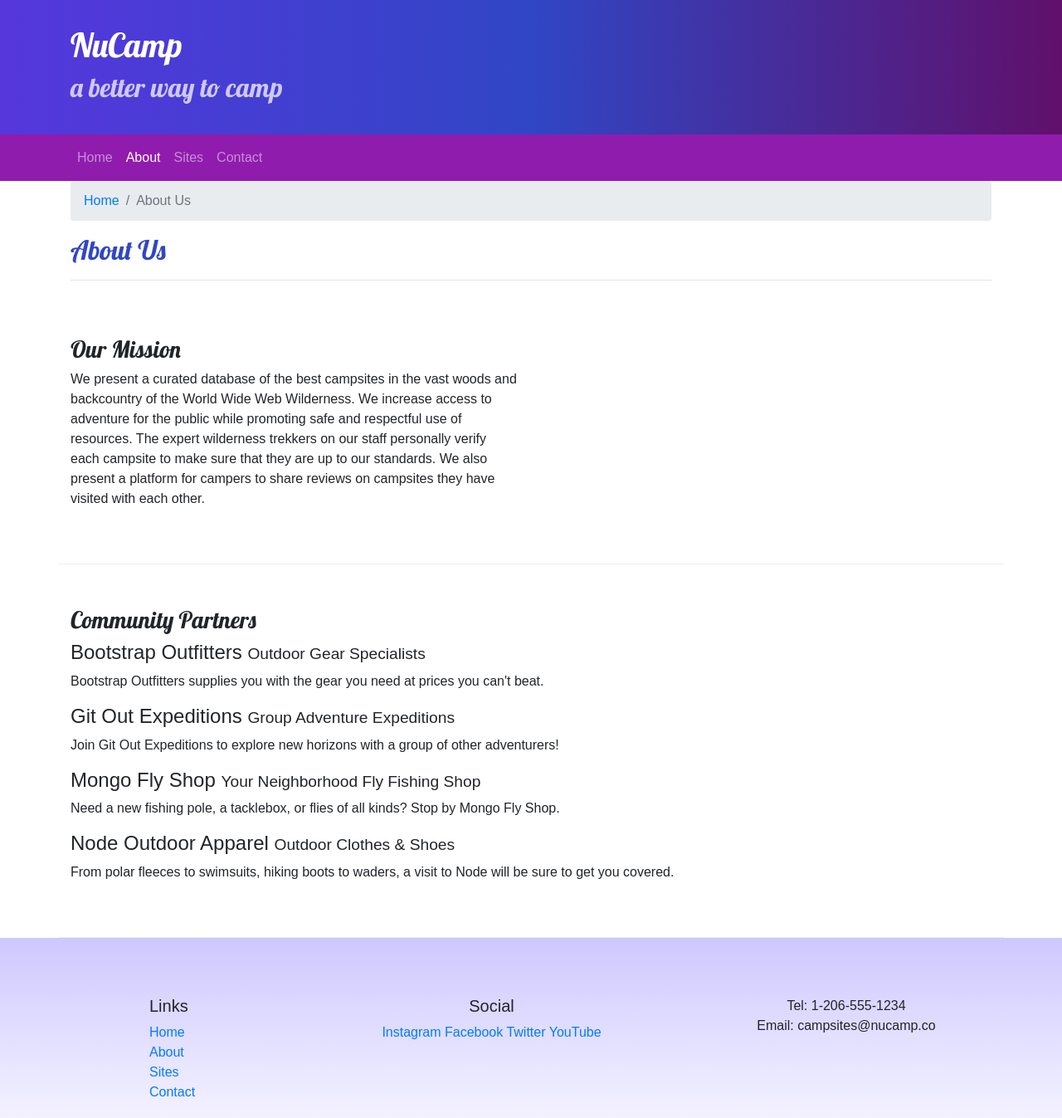
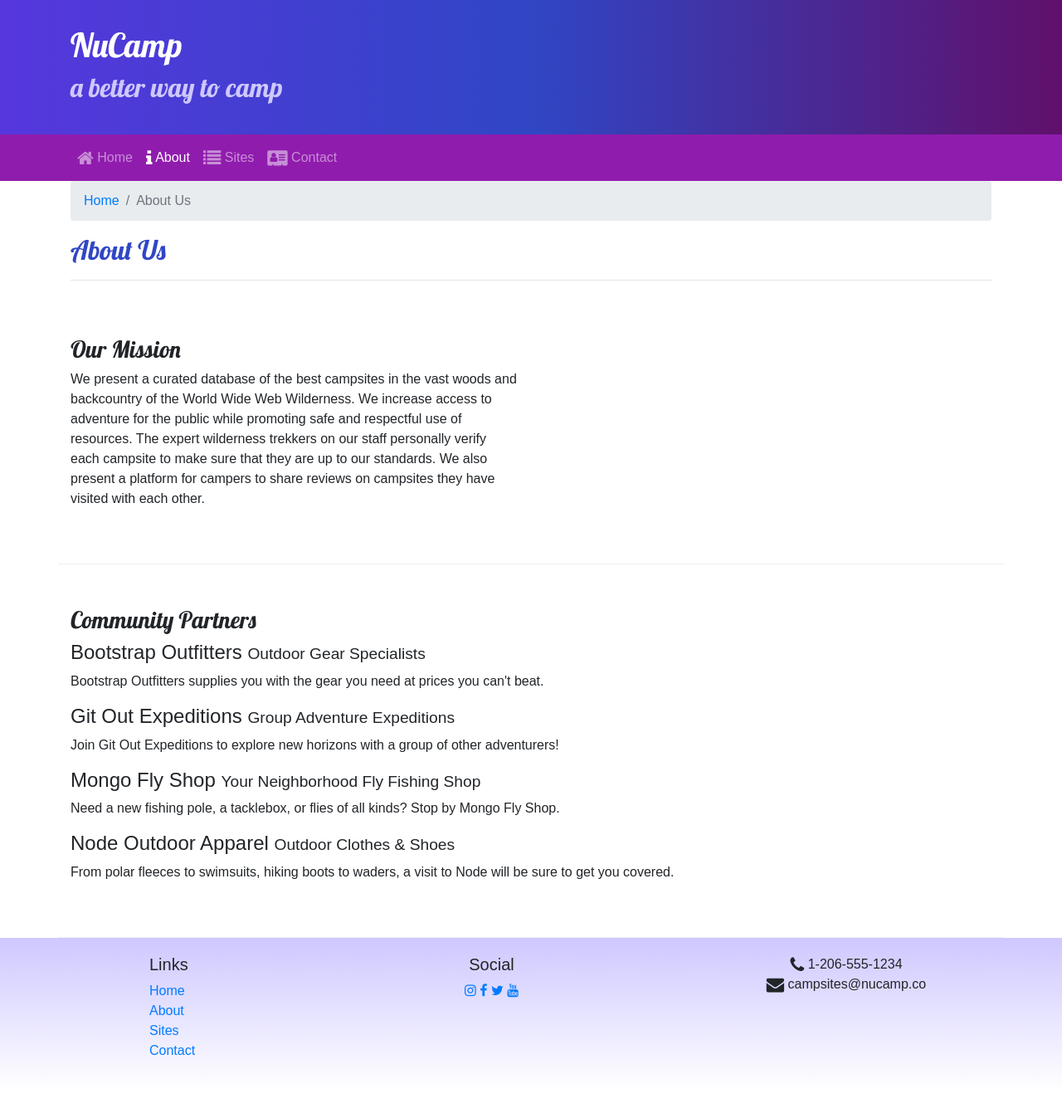
Before and after one commit to natetewelde/nucamp-bootstrap, a website: page aboutus.html in a window 1280 px wide. Shown: the top 1347 px of the page at 83% size. After the commit the page ends 1314 px from the top, so only its background shows below. Drawn offline with nearby package versions, Linux system fonts and the light colour scheme.

Commit message:
Icon Fonts

```diff
--- a/aboutus.html
+++ b/aboutus.html
@@ -12,6 +12,7 @@
     <!-- Custom CSS -->
     <link rel="stylesheet" href="css/styles.css">
     <link rel="stylesheet" href="https://fonts.googleapis.com/css?family=Lobster|Open+Sans" />
+    <link rel="stylesheet" href="node_modules/font-awesome/css/font-awesome.min.css" />
 
     <title>NuCamp: A Better Way To Camp</title>
 </head>
@@ -36,10 +37,10 @@
                 </button>
                 <div class="collapse navbar-collapse" id="nucampNavbar">
                     <ul class="navbar-nav">
-                        <li class="nav-item"><a class="nav-link" href="index.html">Home</a></li>
-                        <li class="nav-item active"><a class="nav-link" href="#">About</a></li>
-                        <li class="nav-item"><a class="nav-link" href="#">Sites</a></li>
-                        <li class="nav-item"><a class="nav-link" href="#">Contact</a></li>
+                        <li class="nav-item"><a class="nav-link" href="index.html"><i class="fa fa-home fa-lg"></i> Home</a></li>
+                        <li class="nav-item active"><a class="nav-link" href="#"><i class="fa fa-info fa-lg"></i> About</a></li>
+                        <li class="nav-item"><a class="nav-link" href="#"><i class="fa fa-list fa-lg"></i> Sites</a></li>
+                        <li class="nav-item"><a class="nav-link" href="#"><i class="fa fa-address-card fa-lg"></i> Contact</a></li>
                     </ul>
                 </div>
             </div>
@@ -81,11 +82,11 @@
 
     <footer>
             <div class="container">
-            <div class="row row-content">
+                <div class="row">
                     <div class="col-4 col-sm-2 offset-1">
                         <h5>Links</h5>
                         <ul class="list-unstyled">
-                        <li><a href="index.html">Home</a></li>
+                            <li><a href="#">Home</a></li>
                             <li><a href="#">About</a></li>
                             <li><a href="#">Sites</a></li>
                             <li><a href="#">Contact</a></li>
@@ -93,14 +94,14 @@
                     </div>
                     <div class="col-6 col-sm-5 text-center">
                         <h5>Social</h5>
-                    <a href="http://instagram.com/">Instagram</a>
-                    <a href="http://facebook.com/">Facebook</a>
-                    <a href="http://twitter.com/">Twitter</a>
-                    <a href="http://youtube.com/">YouTube</a>
+                        <a href="http://instagram.com/"><i class="fa fa-instagram"></i> </a>
+                        <a href="http://facebook.com/"><i class="fa fa-facebook"></i> </a>
+                        <a href="http://twitter.com/"><i class="fa fa-twitter"></i> </a>
+                        <a href="http://youtube.com/"><i class="fa fa-youtube"></i> </a>
                     </div>
                     <div class="col-sm-4 text-center">
-                    Tel: 1-206-555-1234<br />
-                    Email: campsites@nucamp.co
+                        <i class="fa fa-phone fa-lg"></i> 1-206-555-1234<br />
+                        <i class="fa fa-envelope fa-lg"></i> campsites@nucamp.co
                     </div>
                 </div>
             </div>
--- a/package.json
+++ b/package.json
@@ -15,6 +15,7 @@
   },
   "dependencies": {
     "bootstrap": "^4.0.0",
+    "font-awesome": "^4.7.0",
     "jquery": "^3.3.1",
     "popper.js": "^1.12.9"
   },
```
Also changed, not shown: index.html (+11 -10 lines), 1 other file. Lines whose indentation alone changed are shown as unchanged.
